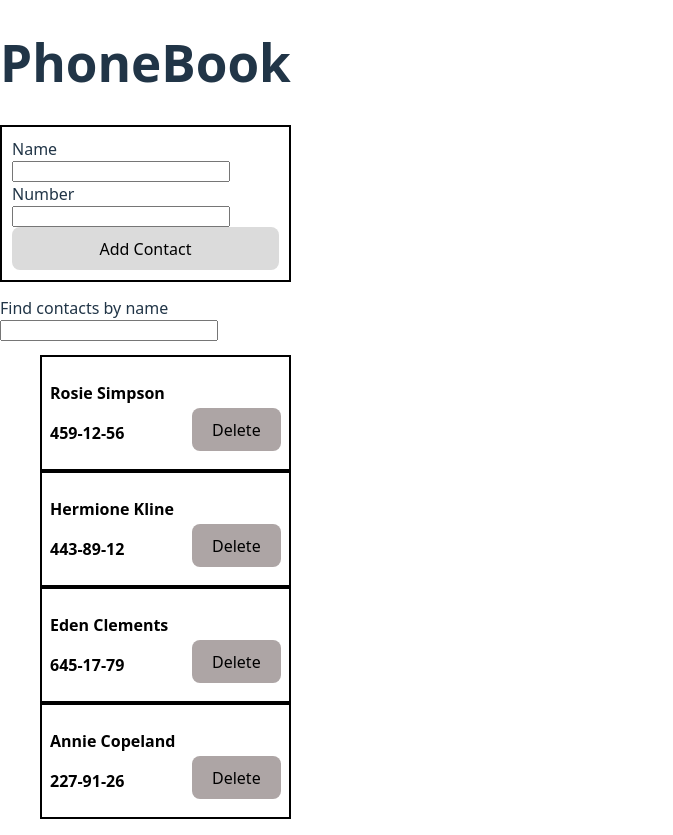
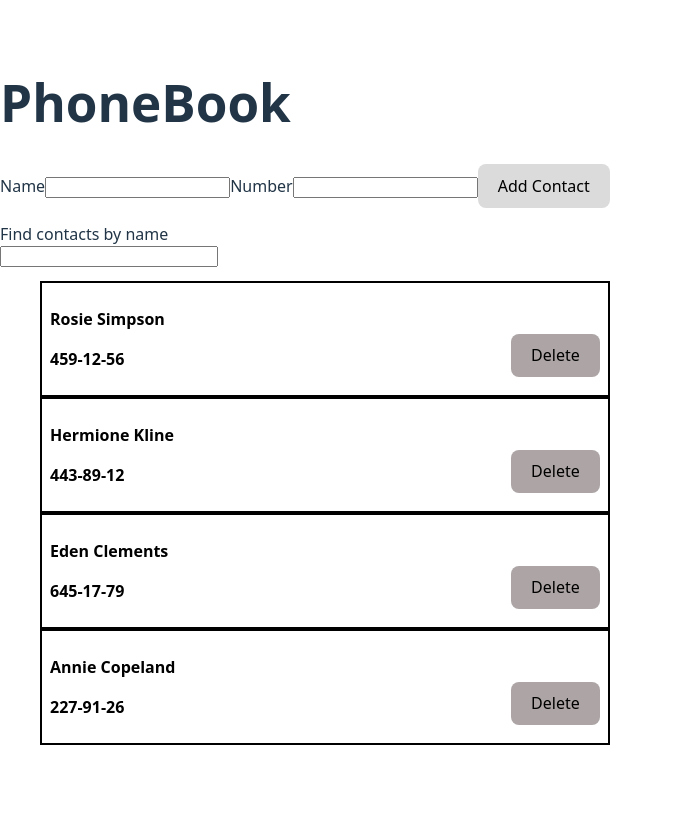
Before and after one commit to svitlarp/goit-neo-react-hw-module7, a React (Vite) app: page / in a window 1280 px wide. Shown: the whole page, without its empty margins (0-673 px from the left). After the commit the page ends 800 px from the top, so only its background shows below. Built offline with nearby package versions, Linux system fonts and the light colour scheme.

Commit message:
Save contactList in LocalStorage. Improve ContactForm with Formik lib

```diff
--- a/package.json
+++ b/package.json
@@ -13,7 +13,8 @@
     "formik": "^2.4.6",
     "nanoid": "^5.1.5",
     "react": "^19.1.1",
-    "react-dom": "^19.1.1"
+    "react-dom": "^19.1.1",
+    "yup": "^1.7.0"
   },
   "devDependencies": {
     "@eslint/js": "^9.33.0",
--- a/src/App.jsx
+++ b/src/App.jsx
@@ -1,4 +1,4 @@
-import { useState } from 'react';
+import { useEffect, useState } from 'react';
 import './App.css';
 import ContactForm from './contact-form/ContactForm';
 import ContactList from './contact-list/ContactList';
@@ -7,8 +7,16 @@ import SearchBox from './search-box/SearchBox';
 
 
 function App() {
-  const [contacts, setContacts] = useState(initialContactList);
+  const [contacts, setContacts] = useState(() => {
+    const saved = localStorage.getItem("contacts");
+    return saved ? JSON.parse(saved) : initialContactList;
+  })
   const [filter, setFilter] = useState("");
+
+
+  useEffect(() => {
+    localStorage.setItem("contacts", JSON.stringify(contacts))
+  }, [contacts]);
 
   const addContact = (newContact) => {
     setContacts((prevContacts) => {
@@ -26,7 +34,6 @@ function App() {
   return (
     <>
       <h1>PhoneBook</h1>
-      <p>{filter}</p>
       <ContactForm onAdd={addContact} />
       <SearchBox value={filter} onFilter={setFilter} />
       <ContactList contacts={filteredContacts} onDelete={deleteContact} />
--- a/src/contact-form/ContactForm.jsx
+++ b/src/contact-form/ContactForm.jsx
@@ -1,43 +1,89 @@
 import { useId } from "react";
 import css from './ContactForm.module.css';
 import { nanoid } from "nanoid";
+import { Formik, Form, Field, ErrorMessage } from "formik";
+import * as Yup from "yup";
 
+const FeedbackSchema = Yup.object().shape({
+    name: Yup.string().min(3, "Too Short!").max(50, "Too Long!").required(),
+    number: Yup.string().min(3, "Too Short!").max(50, "Too Long!").required()
+})
+
+const initialValues = {
+                name: "",
+                number: "",
+            }
 
 const ContactForm = ({onAdd}) => {
     const nameId = useId();
     const numberId = useId();
 
-    const handleSubmit = (evt) => {
-        evt.preventDefault();
+    const handleSubmit = (values, actions) => {
 
-        const { name, number } = evt.target.elements;
 
-        if (name.value === "" || number.value === "") {
+        if (values.name.trim() === "" || values.number.trim() === "") {
             alert("Please fill in both Name and Number");
-        } else {
-            onAdd({
-                id: nanoid(),
-                name: name.value,
-                number: number.value,
-            });
-            evt.target.reset();
         }
+        onAdd({
+            id: nanoid(),
+            name: values.name,
+            number: values.number,
+        });
+        actions.resetForm();
     };
 
 
     return (
-        <form className={css.contactForm} onSubmit={handleSubmit}>
-            <label htmlFor={nameId}>Name</label>
-            <input type="text" name="name" id={nameId}></input>
+        <Formik
+            className={css.contactForm}
+            initialValues={initialValues}
+            validationSchema={FeedbackSchema}
+            onSubmit={handleSubmit}>
+            <Form>
+                <label htmlFor={nameId}>Name</label>
+                <Field type="text" name="name" id={nameId} />
+                <ErrorMessage name="name" component="span" />
 
-            <label htmlFor={numberId}>Number</label>
-            <input type="tel" name="number" id={numberId}></input>
+                <label htmlFor={numberId}>Number</label>
+                <Field type="tel" name="number" id={numberId} />
+                <ErrorMessage name="number" component="span" />
 
-            <button className={css.contactFormBtn} type="submit">Add Contact</button>
-
-        </form>
+                <button className={css.contactFormBtn} type="submit">Add Contact</button>
+            </Form>
+        </Formik>
     )
 }
 
 
 export default ContactForm;
+
+
+
+// const handleSubmit = (evt) => {
+
+//         const { name, number } = evt.target.elements;
+
+//         if (name.value === "" || number.value === "") {
+//             alert("Please fill in both Name and Number");
+//         } else {
+//             onAdd({
+//                 id: nanoid(),
+//                 name: name.value,
+//                 number: number.value,
+//             });
+//             evt.target.reset();
+//         }
+//     };
+
+// return (
+//         <form className={css.contactForm} onSubmit={handleSubmit}>
+//             <label htmlFor={nameId}>Name</label>
+//             <input type="text" name="name" id={nameId}></input>
+
+//             <label htmlFor={numberId}>Number</label>
+//             <input type="tel" name="number" id={numberId}></input>
+
+//             <button className={css.contactFormBtn} type="submit">Add Contact</button>
+
+//         </form>
+//     )
```
Also changed, not shown: 1 other file (tests, documents, lock files or other folders).
